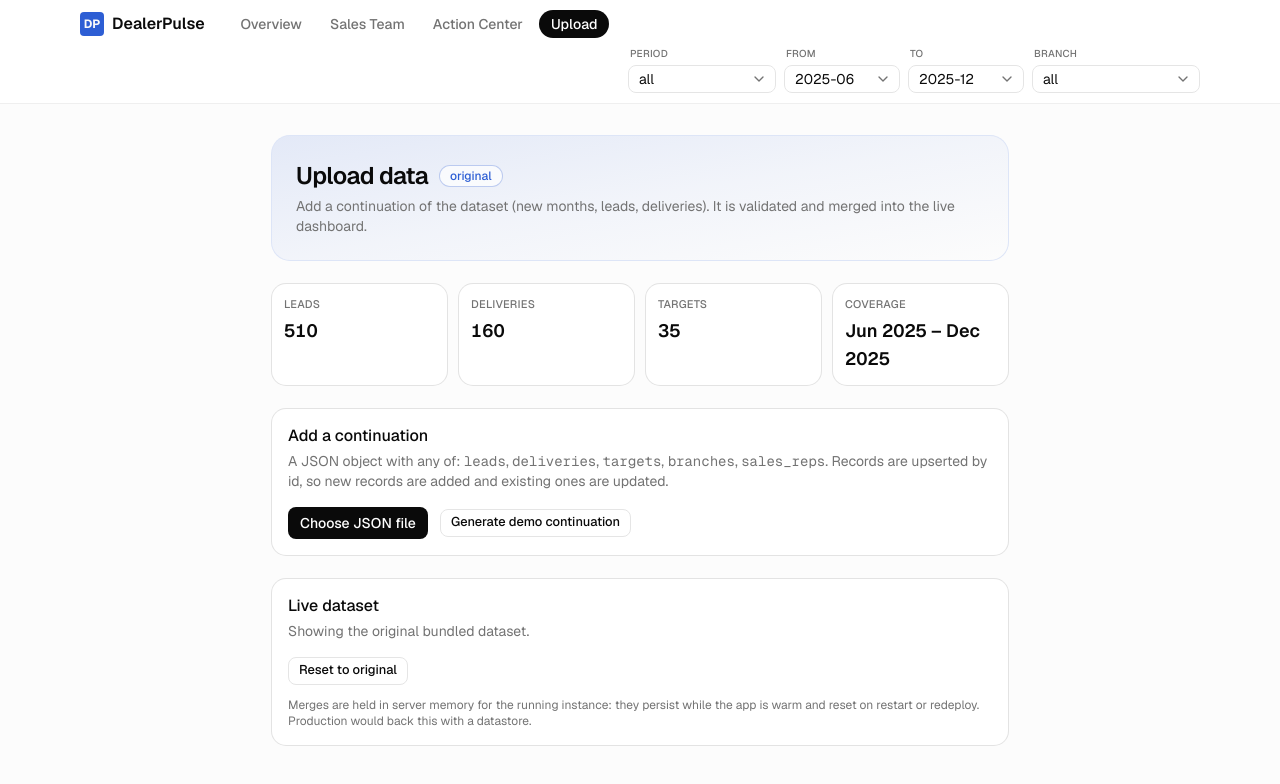
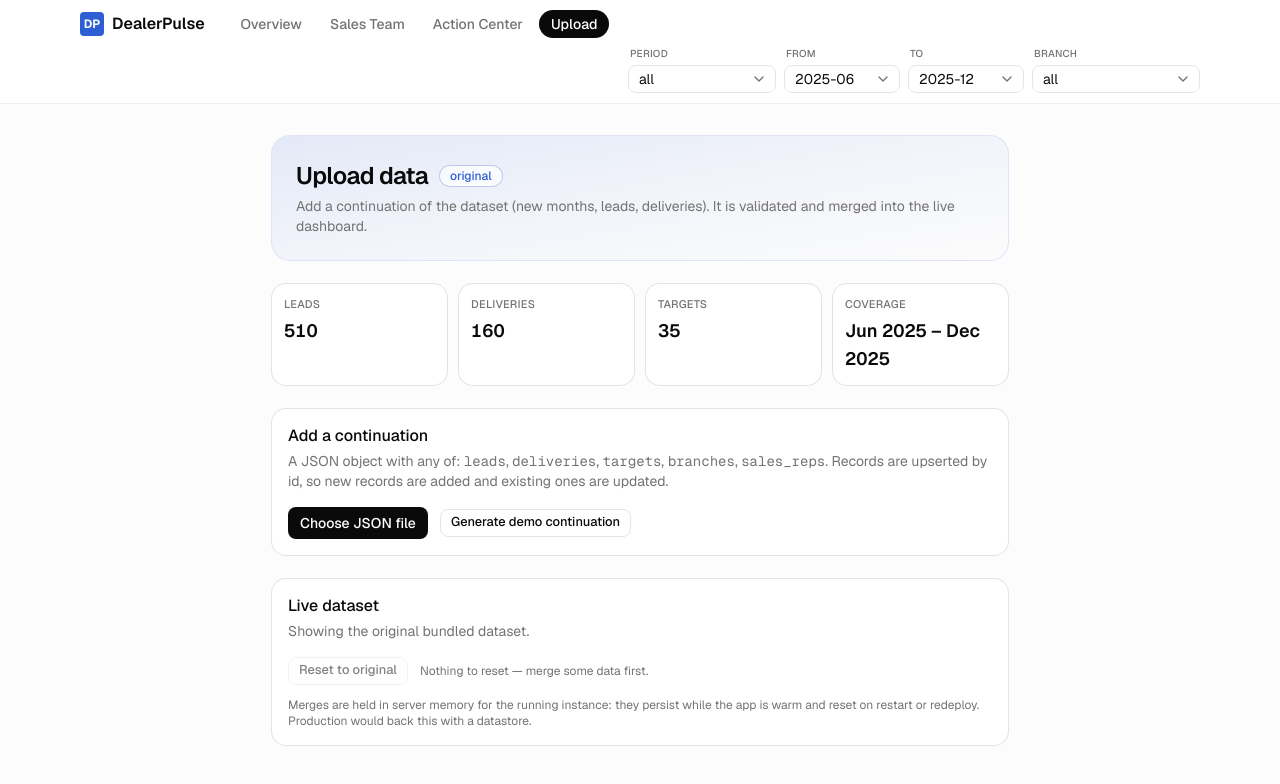
Before and after one commit to RedWaffle007/dealerpulse, a Next.js app in the folder dealerpulse/: page /upload in a window 1280 px wide. Shown: the top 784 px of the page. Built offline with nearby package versions, Linux system fonts and the light colour scheme.

Commit message:
fix(upload): make Reset clearly disabled with a hint on original data and prominent after a merge

```diff
--- a/dealerpulse/src/components/upload/upload-client.tsx
+++ b/dealerpulse/src/components/upload/upload-client.tsx
@@ -1,7 +1,7 @@
 "use client";
 
 import { useRouter } from "next/navigation";
-import { useState } from "react";
+import { useEffect, useState } from "react";
 import { Button } from "@/components/ui/button";
 import {
   Card,
@@ -107,6 +107,10 @@ export function UploadClient({ seed, merged }: { seed: UploadSeed; merged: boole
   const [error, setError] = useState<string | null>(null);
   const [busy, setBusy] = useState(false);
   const [summary, setSummary] = useState<Summary | null>(null);
+  // Track live merge state on the client so the Reset control flips instantly,
+  // not only after a server prop refresh settles.
+  const [mergedNow, setMergedNow] = useState(merged);
+  useEffect(() => setMergedNow(merged), [merged]);
 
   const loadFile = async (file: File) => {
     setError(null);
@@ -150,6 +154,7 @@ export function UploadClient({ seed, merged }: { seed: UploadSeed; merged: boole
       setSummary(body.summary as Summary);
       setPayload(null);
       setFileName(null);
+      setMergedNow(true);
       router.refresh();
     } catch {
       setError("Network error while merging.");
@@ -164,6 +169,7 @@ export function UploadClient({ seed, merged }: { seed: UploadSeed; merged: boole
     setSummary(null);
     try {
       await fetch("/api/dataset", { method: "DELETE" });
+      setMergedNow(false);
       router.refresh();
     } finally {
       setBusy(false);
@@ -269,15 +275,27 @@ export function UploadClient({ seed, merged }: { seed: UploadSeed; merged: boole
         <CardHeader>
           <CardTitle>Live dataset</CardTitle>
           <CardDescription>
-            {merged
+            {mergedNow
               ? "Showing a merged dataset. Reset to return to the original bundled data."
               : "Showing the original bundled dataset."}
           </CardDescription>
         </CardHeader>
         <CardContent>
-          <Button variant="outline" size="sm" onClick={reset} disabled={busy}>
-            Reset to original
-          </Button>
+          <div className="flex items-center gap-3">
+            <Button
+              variant={mergedNow ? "destructive" : "outline"}
+              size="sm"
+              onClick={reset}
+              disabled={busy || !mergedNow}
+            >
+              {busy ? "Resetting…" : "Reset to original"}
+            </Button>
+            {!mergedNow && (
+              <span className="text-xs text-muted-foreground">
+                Nothing to reset — merge some data first.
+              </span>
+            )}
+          </div>
           <p className="mt-3 text-xs text-muted-foreground">
             Merges are held in server memory for the running instance: they persist
             while the app is warm and reset on restart or redeploy. Production would
```
